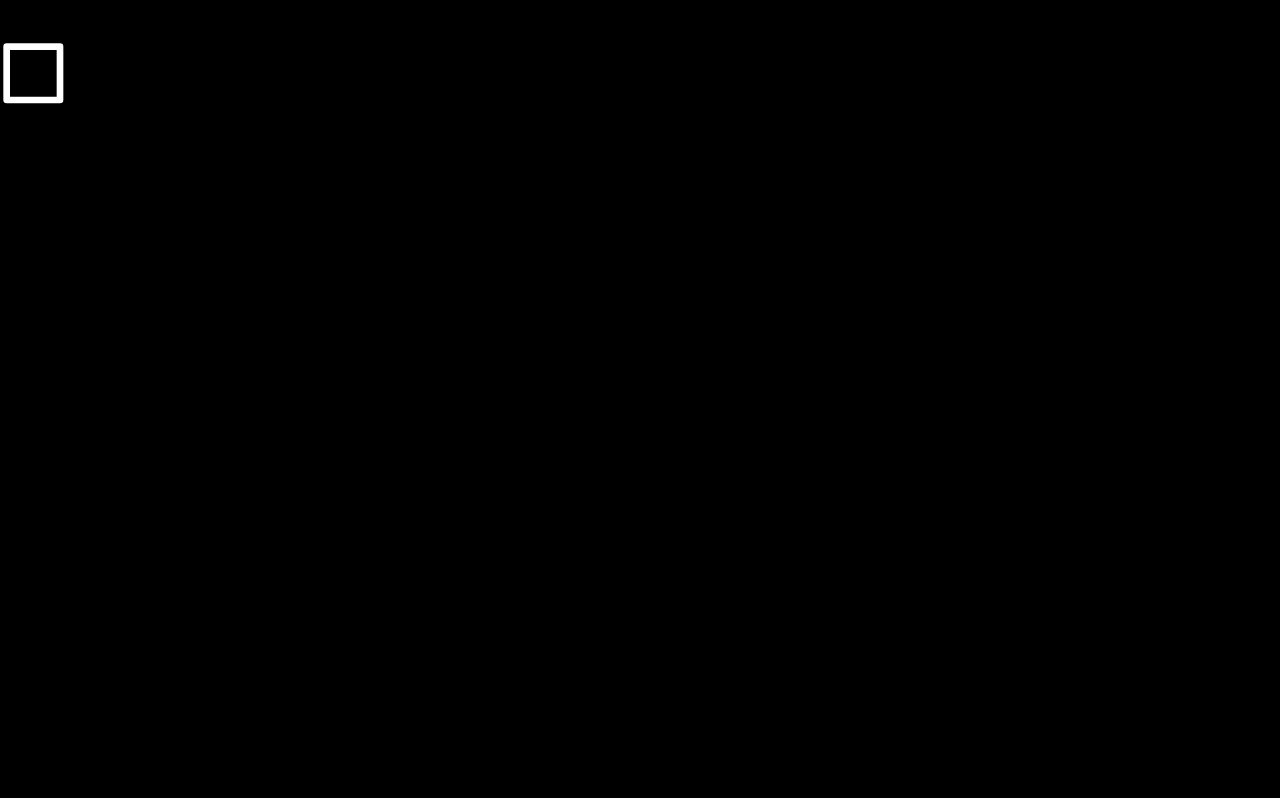
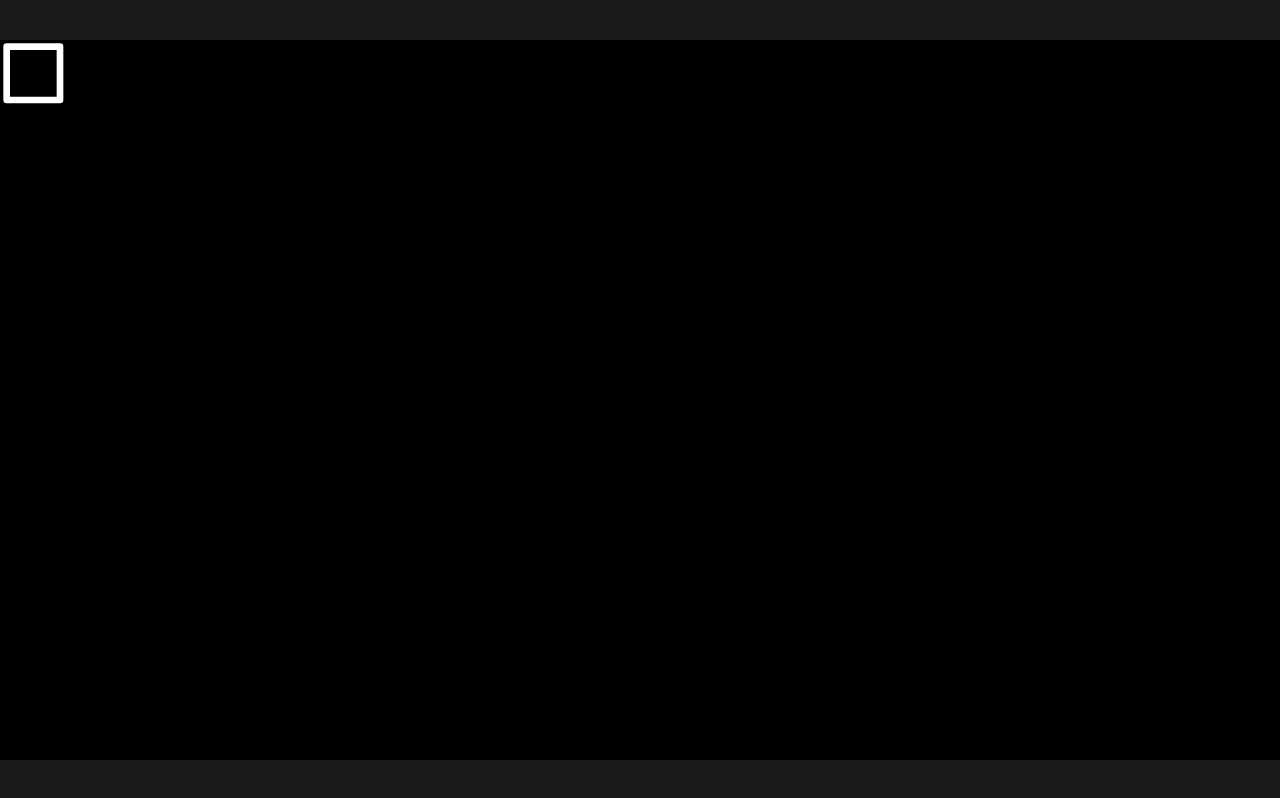
Before and after one commit to flojoho/typescript-boilerplate, a website: page index.html in a window 1280 px wide. Drawn offline with Linux system fonts and the light colour scheme.

Commit message:
change css color variables

```diff
--- a/styles.css
+++ b/styles.css
@@ -1,9 +1,9 @@
 :root {
   --white: hsl(0, 0%, 100%);
   --light-gray: hsl(0, 0%, 85%);
-  --gray: hsl(0, 0%, 40%);
-  --dark-gray: hsl(0, 0%, 15%);
-  --black: hsl(0, 0%, 0%);
+  --gray: hsl(0, 0%, 50%);
+  --dark-gray: hsl(0, 0%, 18%);
+  --black: hsl(0, 0%, 10%);
 }
 
 * {
```
